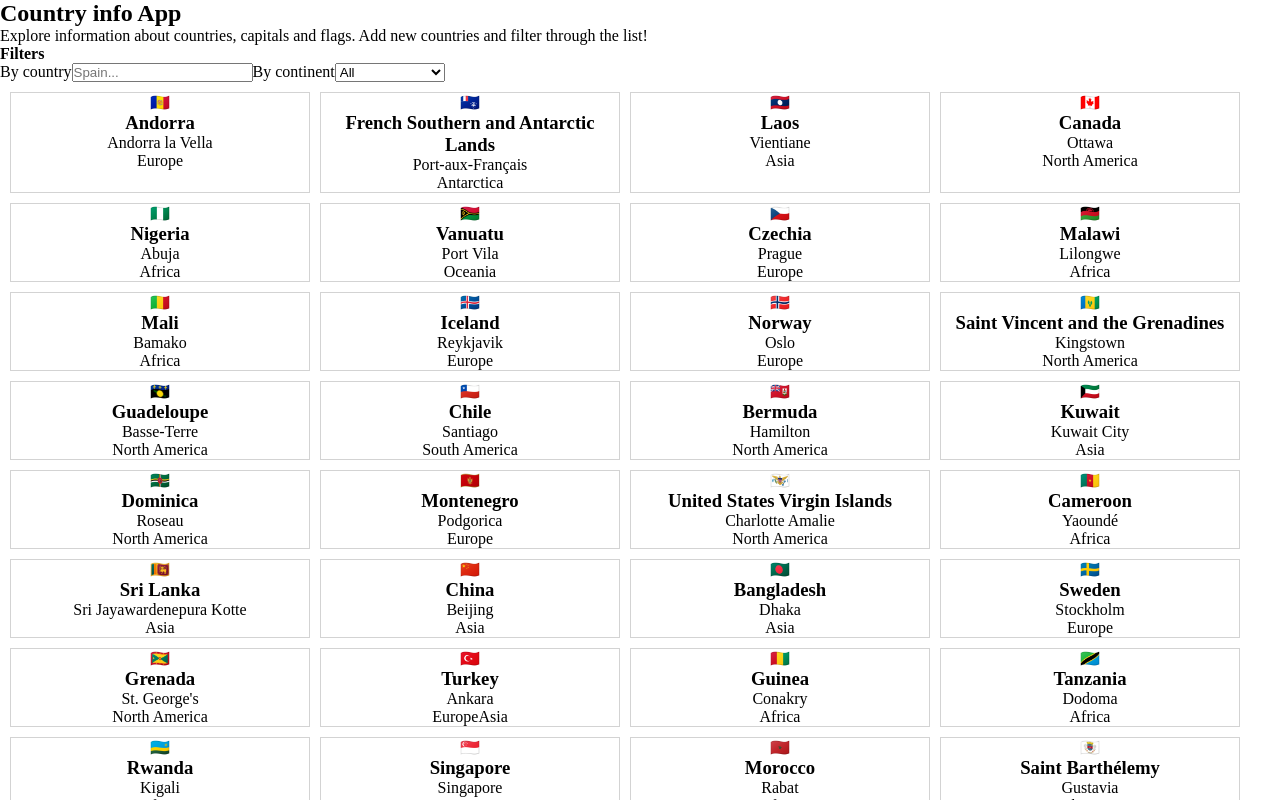
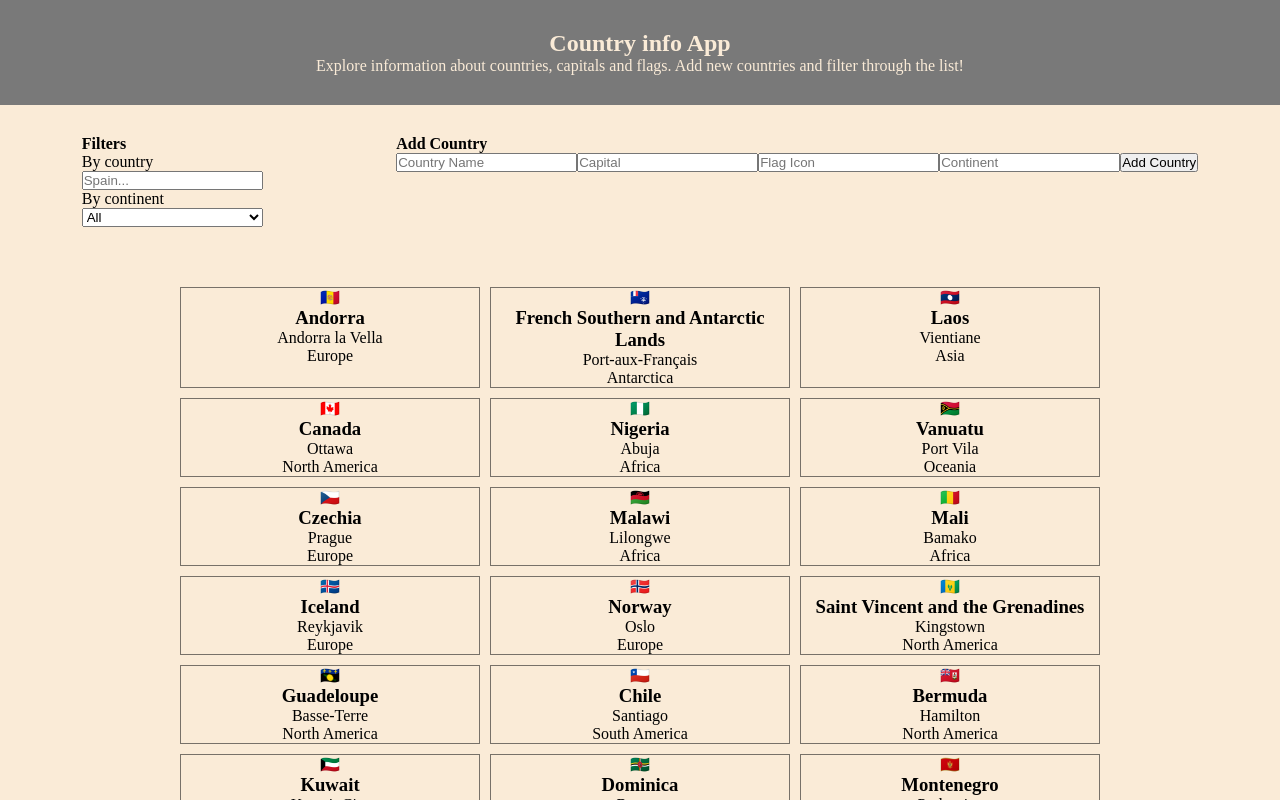
Before and after one commit to laiapozo/modulo-3-evaluacion-intermedia-laia-pozo, a React (Vite) app: page / in a window 1280 px wide. Shown: the top 800 px of the page. Built offline with nearby package versions, Linux system fonts and the light colour scheme.

Commit message:
Trying to add country part 1

```diff
--- /dev/null
+++ b/src/components/AddCountry.jsx
@@ -0,0 +1,42 @@
+const AddCountry = ({ countryAdd }) => {
+  const newCountry = {
+    name: {
+      common: "",
+    },
+    capital: "",
+    flag: "",
+    continents: [],
+  };
+
+  const handleName = (ev) => {
+    newCountry.name.common = ev.target.value;
+  };
+  const handleCapital = (ev) => {
+    newCountry.capital = ev.target.value;
+  };
+  const handleFlag = (ev) => {
+    newCountry.flag = ev.target.value;
+  };
+  const handleConti = (ev) => {
+    newCountry.continents[0] = ev.target.value;
+  };
+  const handleAddCountry = (ev) => {
+    ev.preventDefault();
+    countryAdd(newCountry);
+  };
+
+  return (
+    <section>
+      <h4>Add Country</h4>
+      <form>
+        <input type="text" placeholder="Country Name" onChange={handleName} />
+        <input type="text" placeholder="Capital" onChange={handleCapital} />
+        <input type="text" placeholder="Flag Icon" onChange={handleFlag} />
+        <input type="text" placeholder="Continent" onChange={handleConti} />
+        <input type="submit" value="Add Country" onClick={handleAddCountry} />
+      </form>
+    </section>
+  );
+};
+
+export default AddCountry;
--- a/src/components/App.jsx
+++ b/src/components/App.jsx
@@ -1,42 +1,53 @@
 import "../scss/App.scss";
 import Filters from "./Filters";
 import ListCountries from "./ListCountries";
+import AddCountry from "./AddCountry";
 import dataCountries from "../services/data.json";
 import { useState } from "react";
 
 function App() {
   const [countrySearch, setCountrySearch] = useState("");
   const [continentSearch, setContinentSearch] = useState("");
+  const [newCountry, setNewCountry] = useState({});
 
   const handleCountry = (countryValue) => {
-    setCountrySearch(countryValue);
+    setCountrySearch(countryValue.toLowerCase());
   };
 
   const handleContinent = (continentValue) => {
     setContinentSearch(continentValue);
   };
 
+  const handleNewCountry = (newCountryValue) => {
+    setNewCountry(newCountryValue);
+  };
+
   const filteredCountries = dataCountries.filter((country) => {
     return (
       country.name.common.toLowerCase().includes(countrySearch) &&
-      country.continents[0].toLowerCase().includes(continentSearch)
+      country.continents.toString().toLowerCase().includes(continentSearch)
     );
   });
 
+  const allCountries = { ...filteredCountries, newCountry };
+
   return (
     <>
-      <header>
+      <header className="header">
         <h2>Country info App</h2>
         <p>
           Explore information about countries, capitals and flags. Add new
           countries and filter through the list!
         </p>
       </header>
-      <main>
-        <Filters
-          countryFilter={handleCountry}
-          continentFilter={handleContinent}
-        />
+      <main className="main">
+        <section className="hero">
+          <Filters
+            countryFilter={handleCountry}
+            continentFilter={handleContinent}
+          />
+          <AddCountry countryAdd={handleNewCountry} />
+        </section>
         <ListCountries countries={filteredCountries} />
       </main>
     </>
--- a/src/components/Country.jsx
+++ b/src/components/Country.jsx
@@ -6,7 +6,7 @@ const Country = ({ item }) => {
       <p>{item.flag}</p>
       <h3>{item.name.common}</h3>
       <p>{item.capital}</p>
-      <p>{item.continents}</p>
+      <p>{item.continents.join(", ")}</p>
     </li>
   );
 };
--- a/src/components/Filters.jsx
+++ b/src/components/Filters.jsx
@@ -1,3 +1,5 @@
+import "../scss/components/Filters.scss";
+
 const Filters = ({ countryFilter, continentFilter }) => {
   const handleCountryFilter = (ev) => {
     countryFilter(ev.target.value);
@@ -7,7 +9,7 @@ const Filters = ({ countryFilter, continentFilter }) => {
   };
 
   return (
-    <section>
+    <section className="filters">
       <h4>Filters</h4>
       <label htmlFor="byCountry">By country</label>
       <input
--- a/src/scss/App.scss
+++ b/src/scss/App.scss
@@ -1 +1,19 @@
 @use 'core/reset';
+
+.header {
+    padding: 30px;
+    text-align: center;
+    background-color: #2222229a;
+    color: antiquewhite;
+}
+
+.main {
+    background-color: antiquewhite;
+}
+
+.hero {
+    padding: 30px;
+    display: flex;
+    justify-content: space-around;
+    gap: 30px;
+}
--- a/src/scss/components/Country.scss
+++ b/src/scss/components/Country.scss
@@ -1,5 +1,5 @@
 .country {
-    border: 1px solid lightgray;
+    border: 1px solid #2222229a;
     text-align: center;
     width: 300px;
 }
--- /dev/null
+++ b/src/scss/components/Filters.scss
@@ -0,0 +1,4 @@
+.filters {
+    display: flex;
+    flex-direction: column;
+}
--- a/src/scss/components/ListCountries.scss
+++ b/src/scss/components/ListCountries.scss
@@ -1,6 +1,7 @@
 .countriesList {
-    padding: 10px;
+    padding: 30px;
     display: flex;
     flex-wrap: wrap;
+    justify-content: center;
     gap: 10px;
 }
```
